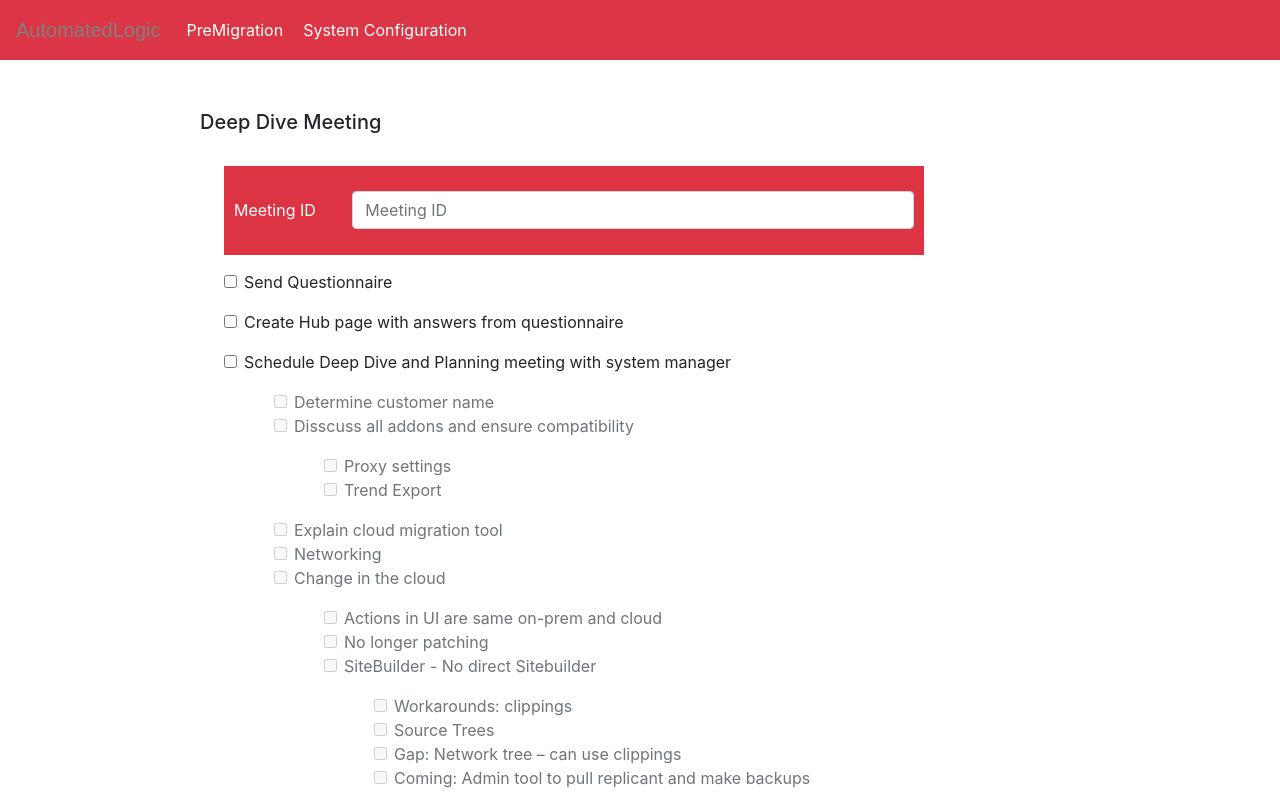
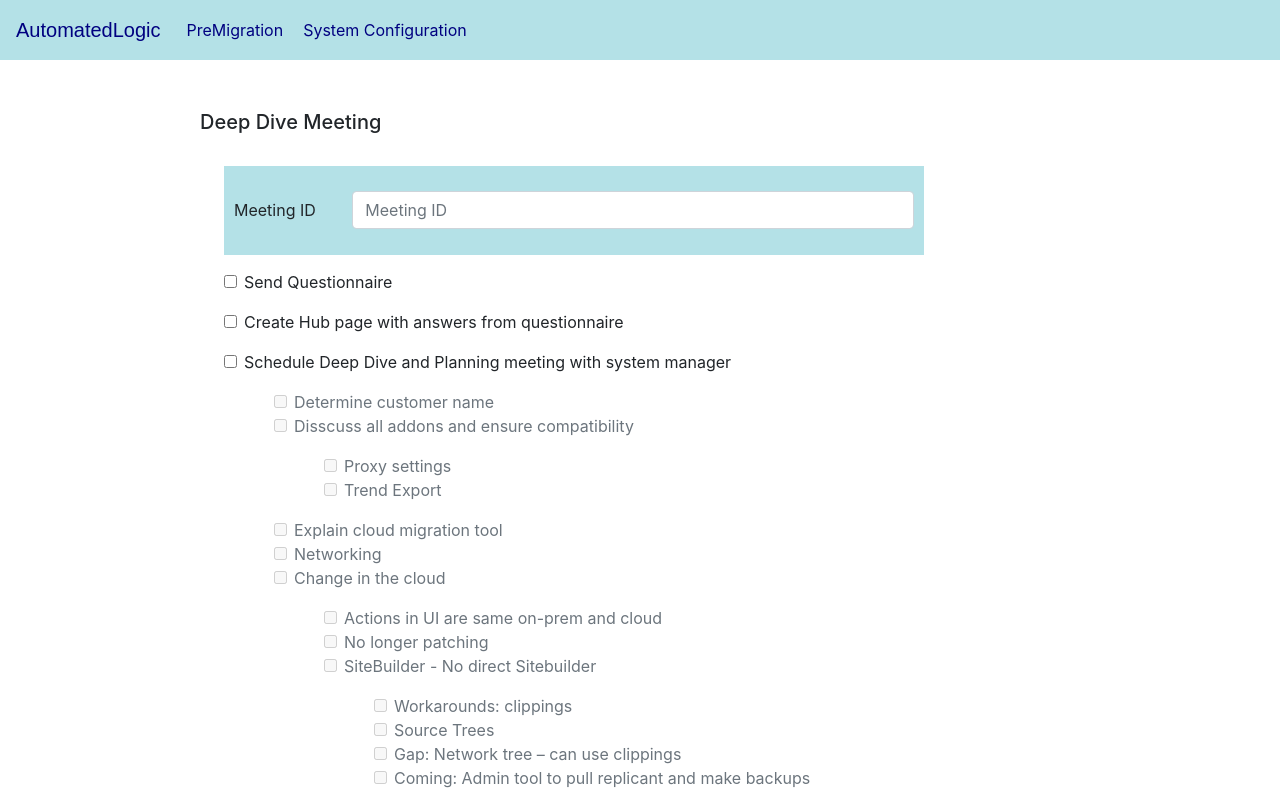
Before and after one commit to thiethaa/alc-autobots-ui, a React (Create React App) app: page /checklist in a window 1280 px wide. Shown: the top 800 px of the page. Built offline with nearby package versions, Linux system fonts and the light colour scheme.

Commit message:
updated color

```diff
--- a/src/App.js
+++ b/src/App.js
@@ -3,6 +3,7 @@ import { BrowserRouter ,Route,Switch} from 'react-router-dom'
 import CheckList from './components/CheckList'
 import Questionnare from './components/Questionnare'
 import Layout from './layout/Layout';
+import './app.css';
 
 export default function App() {
   return (
--- /dev/null
+++ b/src/app.css
@@ -0,0 +1,4 @@
+html,
+body {
+  background: rgb(206, 207, 207);
+}
--- a/src/components/CheckList.js
+++ b/src/components/CheckList.js
@@ -75,6 +75,7 @@ const CheckList = () => {
  const reset = () => {
    resetParentValue();
    resetChildValue();
+   window.location.reload();
  }
 
  const submit = (e) =>{
@@ -123,16 +124,16 @@ const CheckList = () => {
 }
   return (
     <div>
-      <fieldset style={{width:'700px',marginLeft:'200px',marginTop:'50px'}}>
+      <fieldset style={{width:'700px',marginLeft:'200px',marginTop:'50px',background:'white'}}>
       <h5>Deep Dive Meeting</h5>
        <Form className="p-4">
 
             <div style={{color:'green',textAlign:'center'}}>{successMsg}</div>
             <div style={{color:'Red',textAlign:'center'}}>{errMsg}</div>
 
-              <div style={{background:'rgb(221,52,68)', width:'700px',padding:'10px',paddingTop:'25px',marginBottom:'15px'}}>
+              <div style={{background:'rgb(180, 225, 231)', width:'700px',padding:'10px',paddingTop:'25px',marginBottom:'15px'}}>
                 <Form.Group as={Row} controlId="formBasicEmail">
-                <Form.Label className="text text-white" column sm="2">
+                <Form.Label className="text text-black" column sm="2">
                   Meeting ID
                 </Form.Label>
                 <Col sm="10">
--- a/src/layout/Header.js
+++ b/src/layout/Header.js
@@ -4,13 +4,13 @@ import {NavLink} from 'react-router-dom';
 
 const Header = () => {
   return (
-    <Navbar bg="danger" expand="lg">
-    <Navbar.Brand style={{fontFamily:'fantasy',color:'grey'}}>AutomatedLogic</Navbar.Brand>
+    <Navbar style={{background:'rgb(180, 225, 231)'}} expand="lg">
+    <Navbar.Brand style={{fontFamily:'fantasy',color:'navy'}}>AutomatedLogic</Navbar.Brand>
     <Navbar.Toggle aria-controls="basic-navbar-nav" />
     <Navbar.Collapse id="basic-navbar-nav">
       <Nav className="mr-auto">
-        <NavLink style={{color:'white',textDecoration:'none',padding:'10px'}} to="/checklist">PreMigration</NavLink>
-        <NavLink style={{color:'white',textDecoration:'none',padding:'10px'}}  to="/questionnare">System Configuration</NavLink>
+        <NavLink style={{color:'navy',textDecoration:'none',padding:'10px'}} to="/checklist">PreMigration</NavLink>
+        <NavLink style={{color:'navy',textDecoration:'none',padding:'10px'}}  to="/questionnare">System Configuration</NavLink>
       </Nav>
     </Navbar.Collapse>
   </Navbar>
```
Also changed, not shown: 1 other file (tests, documents, lock files or other folders).
